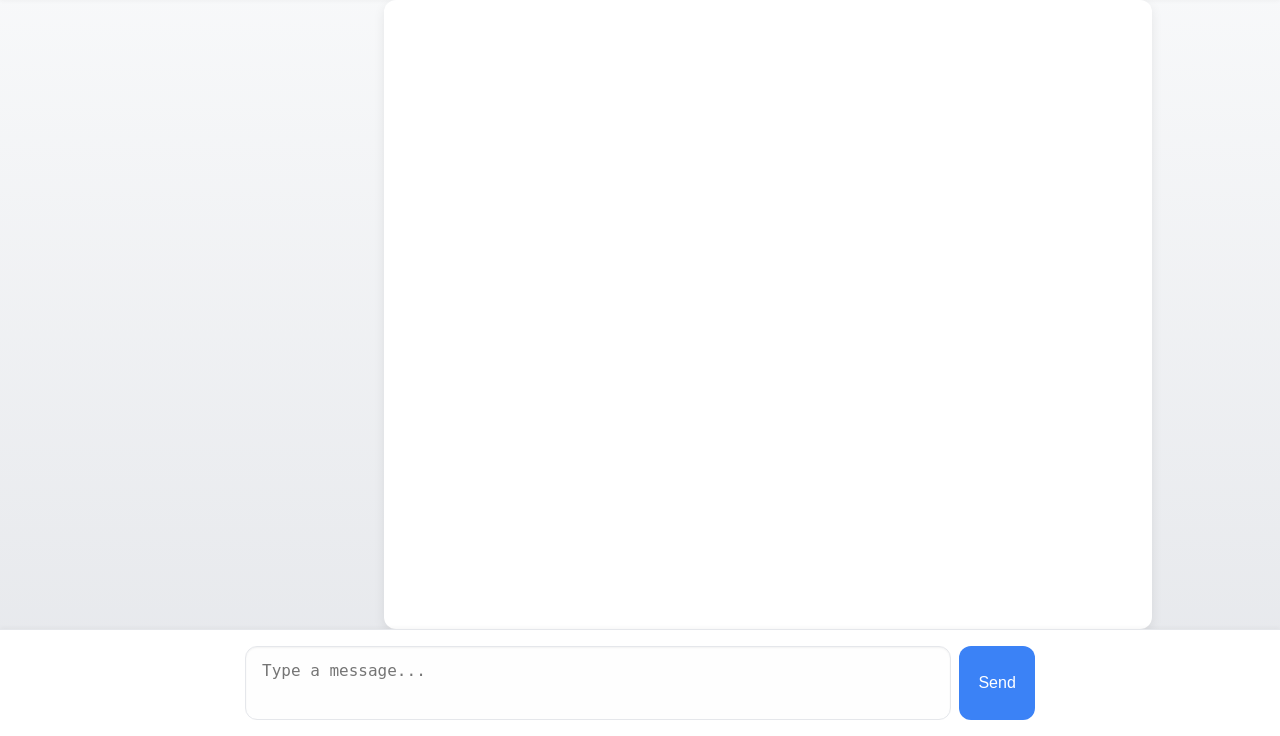
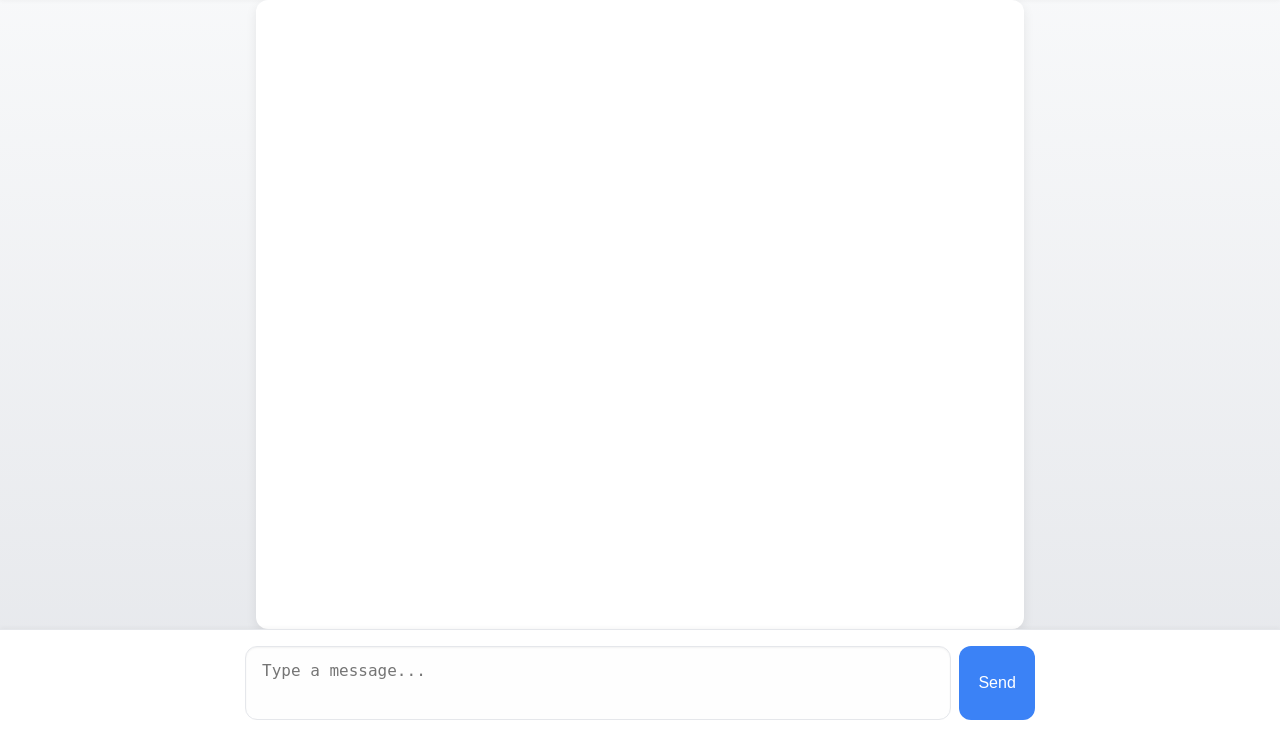
Before and after one commit to DLab1402/chat_tool, a FastAPI app: page /chat in a window 1280 px wide. Shown: the part 64-800 px from the top of the page. Run offline with FastAPI, Linux system fonts and the light colour scheme; the visitor is signed in with stand-in values (Sample User, id 1); parts of the project's set-up code (start-up, migrations or seed data) failed here and were passed over.

Commit message:
27/7/2025

```diff
--- a/Frontend/static/chat.css
+++ b/Frontend/static/chat.css
@@ -51,16 +51,19 @@ body {
   flex: 1;
   overflow-y: auto;
   padding: 1.5rem 1rem;
-  display: flex;
-  flex-direction: column;
   gap: 1rem;
-  max-width: 768px;
-  width: 100%;
   margin: 0 auto;
   box-sizing: border-box;
   background: white;
   border-radius: var(--radius);
   box-shadow: 0 4px 12px rgba(0, 0, 0, 0.08);
+  width: 100%;
+  margin-left: 20%;
+  margin-right: 20%;
+  height: 100vh;
+  display: flex;
+  flex-direction: column;
+  max-width: -webkit-fill-available;
 }
 
 .message {
@@ -169,6 +172,7 @@ body {
 
 /*Image display*/
 
+
 /* Mobile responsiveness */
 @media (max-width: 600px) {
   .chat-form {
--- a/Frontend/static/scr.js
+++ b/Frontend/static/scr.js
@@ -2,8 +2,8 @@ const id_image = {};
 
   class ImageDisplayer {
     constructor(zoomAreaId) {
-      // this.zoomContainer = document.getElementById(zoomContainerId);
-      this.zoomArea = document.getElementById(zoomAreaId);
+      // this.img_box = document.getElementById(zoomContainerId);
+      this.img = document.getElementById(zoomAreaId);
 
       // this.first_scale = this.zoomArea.F/768;
 
@@ -16,22 +16,27 @@ const id_image = {};
 
       this.setTransform();
 
-      this.zoomArea.addEventListener('wheel', (e) => {
+      this.img.addEventListener('wheel', (e) => {
         e.preventDefault();
         const delta = e.deltaY > 0 ? -0.1 : 0.1;
         this.scale = Math.min(Math.max(0.5, this.scale + delta), 5);
         this.setTransform(); // FIXED: should be this.setTransform()
       });
 
-      this.zoomArea.addEventListener('mousedown', (e) => {
+      this.img.addEventListener('mousedown', (e) => {
+        if (!this.isDragging) return;
         e.preventDefault();
+
         this.isDragging = true;
+
+
         this.startX = e.clientX - this.originX; // FIXED: was mistakenly assigning to isDragging
         this.startY = e.clientY - this.originY;
       });
 
       document.addEventListener('mouseup', () => {
         this.isDragging = false;
+        // this.img.style.cursor = 'grab';
       });
 
       document.addEventListener('mousemove', (e) => {
@@ -43,8 +48,8 @@ const id_image = {};
     }
 
     setTransform() {
-      this.zoomArea.style.transform = `translate(${this.originX}px, ${this.originY}px) scale(${this.scale})`;
-      this.zoomArea.style.transformOrigin = '0 0'; // Optional: to ensure scaling is from top-left
+      this.img.style.transform = `translate(${this.originX}px, ${this.originY}px) scale(${this.scale})`;
+      this.img.style.transformOrigin = '0 0'; // Optional: to ensure scaling is from top-left
     }
   }
 
--- a/Frontend/templates/chat.html
+++ b/Frontend/templates/chat.html
@@ -22,7 +22,7 @@
 </div>
 
 <!--Chat box-->
-<div class="chat-container" id="chat-box" style="width: 100%; margin-left: 30%; height: 100vh; display: flex; flex-direction: column;"> </div>
+<div class="chat-container" id="chat-box"> </div>
 <!-- Input -->
 <div class="input-wrapper">
   <form method="post" action="/chat" class="chat-form" id="chat-form">
```
Also changed, not shown: Backend/utils/decorator.py (+4 -3 lines).
